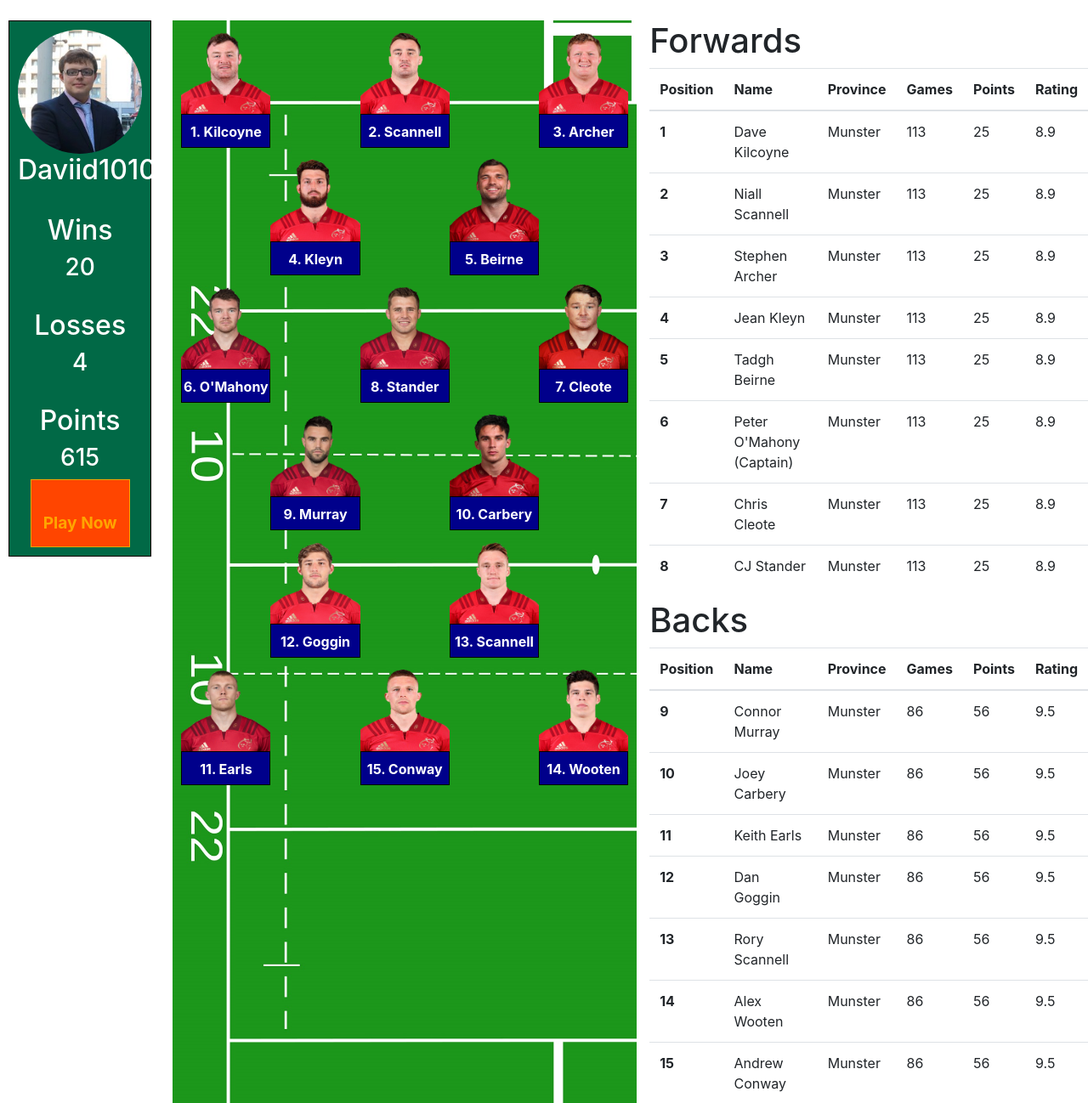
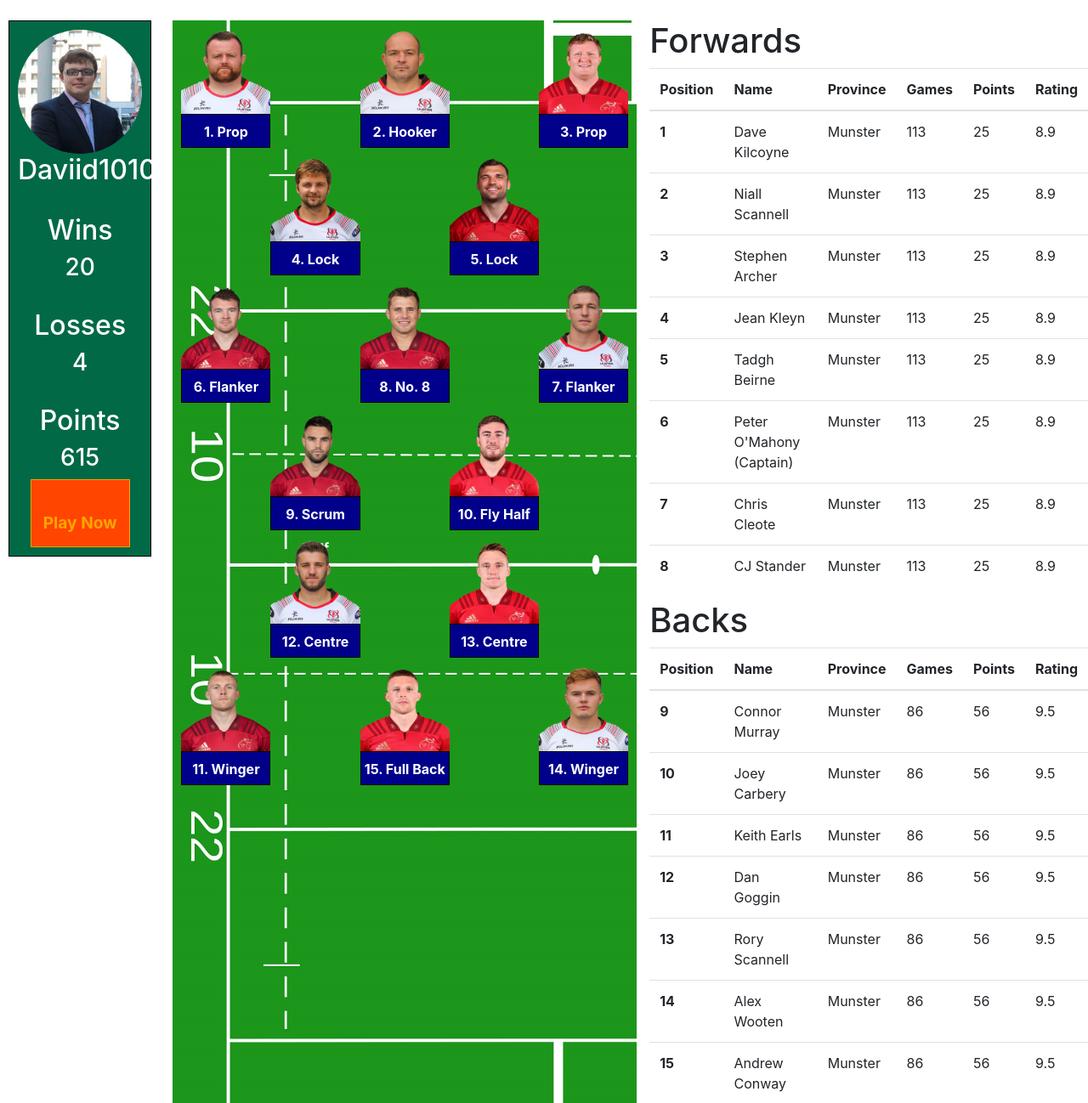
Before and after one commit to Daviid1010/TeamProjectSemester3, a PHP site: page / in a window 1280 px wide. Shown: the part 76-1374 px from the top of the page at 85% size. Run offline with PHP 8.4, Linux system fonts and the light colour scheme.

Commit message:
changes to images on index.php

```diff
--- a/css/style.css
+++ b/css/style.css
@@ -220,17 +220,17 @@ img {
 
 /* Player Images URLs hardcoded*/
 #player1 {
-    background-image: url("../images/Munster/dKilcoyne.png");
+    background-image: url("../images/Ulster/aWarwick.png");
 }
 
 #player2 {
-    background-image: url("../images/Munster/nScannell.png");
+    background-image: url("../images/Ulster/rBest.png");
 }
 #player3 {
     background-image: url("../images/Munster/sArcher.png");
 }
 #player4 {
-    background-image: url("../images/Munster/jKleyn.png");
+    background-image: url("../images/Ulster/iHenderson.png");
 }
 #player5 {
     background-image: url("../images/Munster/tBeirne.png");
@@ -239,7 +239,7 @@ img {
     background-image: url("../images/Munster/pOmahony.png");
  }
 #player7 {
-    background-image: url("../images/Munster/cCloete.png");
+    background-image: url("../images/Ulster/jDeysel.png");
 }
 #player8 {
     background-image: url("../images/Munster/cStander.png");
@@ -248,19 +248,19 @@ img {
     background-image: url("../images/Munster/cMurray.png");
 }
 #player10 {
-    background-image: url("../images/Munster/jCarbery.png");
+    background-image: url("../images/Munster/jHanrahan.png");
 }
 #player11 {
     background-image: url("../images/Munster/kEarls.png");
 }
 #player12 {
-    background-image: url("../images/Munster/dGoggin.png");
+    background-image: url("../images/Ulster/sMcCloskey.png");
 }
 #player13 {
     background-image: url("../images/Munster/rScannell.png");
 }
 #player14 {
-    background-image: url("../images/Munster/aWootton.png");
+    background-image: url("../images/Ulster/jStockdale.png");
 }
 #player15 {
     background-image: url("../images/Munster/aConway.png");
--- a/index.php
+++ b/index.php
@@ -64,17 +64,17 @@
                 <!--Front Row -->
                 <div class="playerBox full threeFull">
                     <div id="player1" class="playerImage"></div>
-                    <div class="playerUnder">1. <span>Kilcoyne</span></div>
+                    <div class="playerUnder">1. <span>Prop</span></div>
                 </div>
                 <div class="playerBox empty threeEmpty"></div>
                 <div class="playerBox full threeFull">
                     <div id="player2" class="playerImage"></div>
-                    <div class="playerUnder">2. <span>Scannell</span></div>
+                    <div class="playerUnder">2. <span>Hooker</span></div>
                 </div>
                 <div class="playerBox empty threeEmpty"></div>
                 <div class="playerBox full threeFull">
                     <div id="player3" class="playerImage"></div>
-                    <div class="playerUnder">3. <span>Archer</span></div>
+                    <div class="playerUnder">3. <span>Prop</span></div>
                 </div>
             </div>
 
@@ -82,41 +82,41 @@
                 <div class="playerBox empty twoEmpty"></div>
                 <div class="playerBox full twoFull">
                     <div id="player4" class="playerImage"></div>
-                    <div class="playerUnder">4. <span>Kleyn</span></div>
+                    <div class="playerUnder">4. <span>Lock</span></div>
                 </div>
                 <div class="playerBox empty twoEmpty"></div>
                 <div class="playerBox full">
                     <div id="player5" class="playerImage"></div>
-                    <div class="playerUnder">5. <span>Beirne</span></div>
+                    <div class="playerUnder">5. <span>Lock</span></div>
                 </div>
                 <div class="playerBox empty twoEmpty"></div>
             </div>
             <div class="playerRow">
                 <div class="playerBox full threeFull">
                     <div id="player6" class="playerImage"></div>
-                    <div class="playerUnder">6. <span>O'Mahony</span></div>
+                    <div class="playerUnder">6. <span>Flanker</span></div>
                 </div>
                 <div class="playerBox empty threeEmpty"></div>
                 <div class="playerBox full threeFull">
                     <div id="player8" class="playerImage"></div>
-                    <div class="playerUnder">8. <span>Stander</span></div>
+                    <div class="playerUnder">8. <span>No. 8</span></div>
                 </div>
                 <div class="playerBox empty threeEmpty"></div>
                 <div class="playerBox full threeFull">
                     <div id="player7" class="playerImage"></div>
-                    <div class="playerUnder">7. <span>Cleote</span></div>
+                    <div class="playerUnder">7. <span>Flanker</span></div>
                 </div>
             </div>
             <div class="playerRow">
                 <div class="playerBox empty"></div>
                 <div class="playerBox full">
                     <div id="player9" class="playerImage"></div>
-                    <div class="playerUnder">9. <span>Murray</span></div>
+                    <div class="playerUnder">9. <span>Scrum Half</span></div>
                 </div>
                 <div class="playerBox empty"></div>
                 <div class="playerBox full">
                     <div id="player10" class="playerImage"></div>
-                    <div class="playerUnder">10. <span>Carbery</span></div>
+                    <div class="playerUnder">10. <span>Fly Half</span></div>
                 </div>
                 <div class="playerBox empty"></div>
             </div>
@@ -124,29 +124,29 @@
                 <div class="playerBox empty"></div>
                 <div class="playerBox full">
                     <div id="player12" class="playerImage"></div>
-                    <div class="playerUnder">12. <span>Goggin</span></div>
+                    <div class="playerUnder">12. <span>Centre</span></div>
                 </div>
                 <div class="playerBox empty"></div>
                 <div class="playerBox full">
                     <div id="player13" class="playerImage"></div>
-                    <div class="playerUnder">13. <span>Scannell</span></div>
+                    <div class="playerUnder">13. <span>Centre</span></div>
                 </div>
                 <div class="playerBox empty"></div>
             </div>
             <div class="playerRow">
                 <div class="playerBox full">
                     <div id="player11" class="playerImage"></div>
-                    <div class="playerUnder">11. <span>Earls</span></div>
+                    <div class="playerUnder">11. <span>Winger</span></div>
                 </div>
                 <div class="playerBox empty"></div>
                 <div class="playerBox full">
                     <div id="player15" class="playerImage"></div>
-                    <div class="playerUnder">15. <span>Conway</span></div>
+                    <div class="playerUnder">15. <span>Full Back</span></div>
                 </div>
                 <div class="playerBox empty"></div>
                 <div class="playerBox full">
                     <div id="player14" class="playerImage"></div>
-                    <div class="playerUnder">14. <span>Wooten</span></div>
+                    <div class="playerUnder">14. <span>Winger</span></div>
                 </div>
             </div>
         </div>
```
Also changed, not shown: TODO.php (+13 -0 lines).
